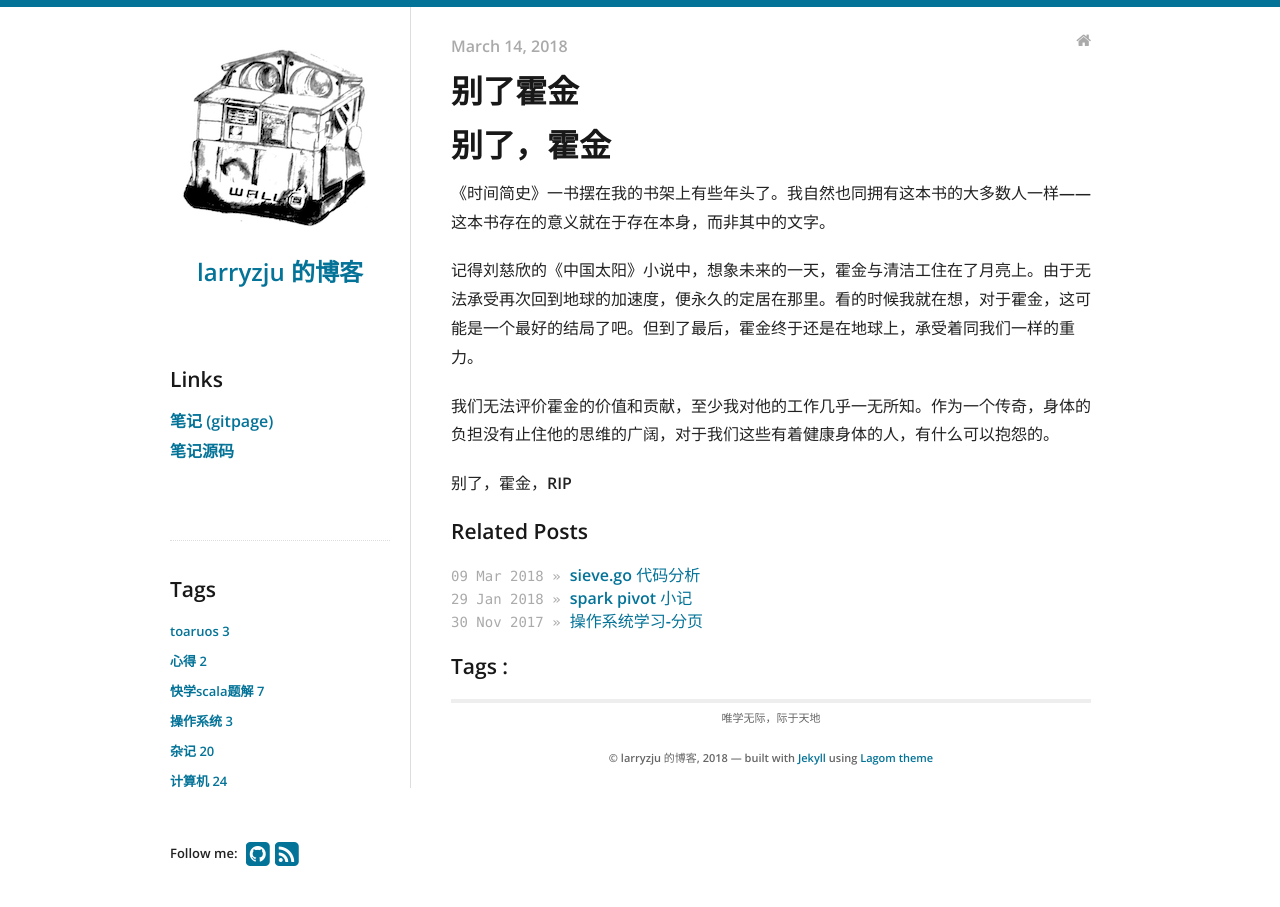
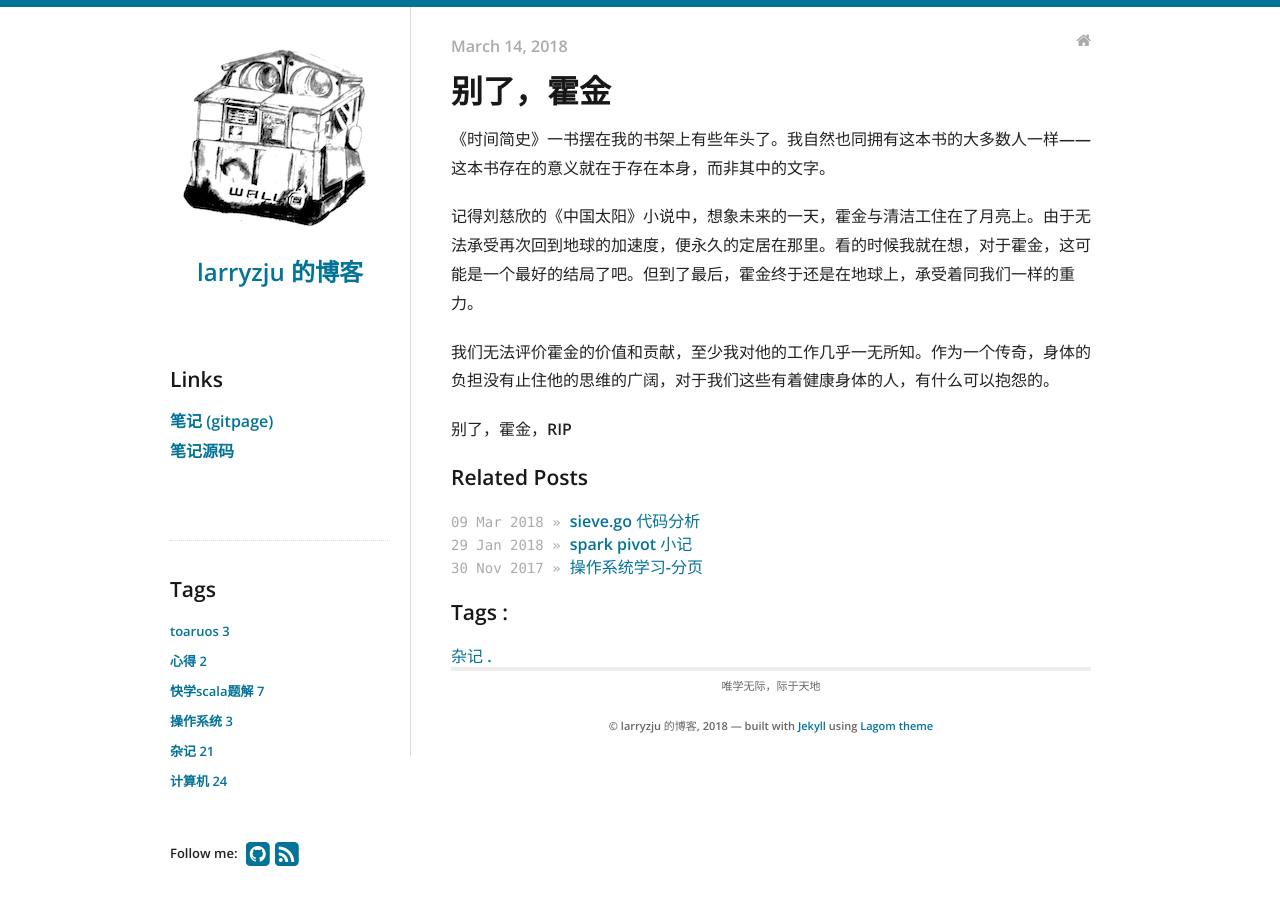
Before and after one commit to larryzju/larryzju.github.io, a Jekyll site: the page built from _posts/2018-03-14-别了霍金.md, in a window 1280 px wide. Built offline with Jekyll 4.4.1, drawn with Linux system fonts in a browser that asks for light colours; nearby versions of some CDN libraries; our own code applies the rules of GitHub Pages for plain Markdown files.

Commit message:
添加 yaml 头

```diff
--- a/_posts/2018-03-14-别了霍金.md
+++ b/_posts/2018-03-14-别了霍金.md
@@ -1,4 +1,8 @@
-# 别了，霍金
+---
+title: 别了，霍金
+layout: post
+tag: 杂记
+---
 
 《时间简史》一书摆在我的书架上有些年头了。我自然也同拥有这本书的大多数人一样——这本书存在的意义就在于存在本身，而非其中的文字。
 
```
